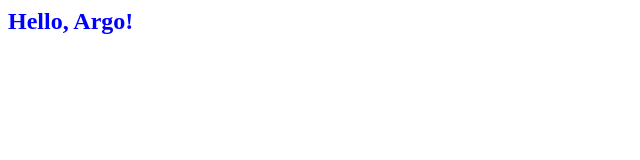
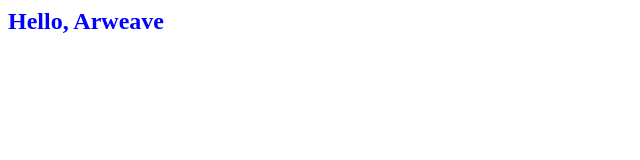
Before and after one commit to jierlich/argoapp-demo, a plain HTML site: page index.html in a window 1280 px wide. Shown: the full height of the page, 0-640 px from the left. Drawn offline with Linux system fonts and the light colour scheme.

Commit message:
[FEAT] change to arweave

```diff
--- a/index.html
+++ b/index.html
@@ -1,3 +1,3 @@
 <body>
-	<h2 style="color:blue">Hello, Argo!</h2>
+	<h2 style="color:blue">Hello, Arweave</h2>
 </body>
```
